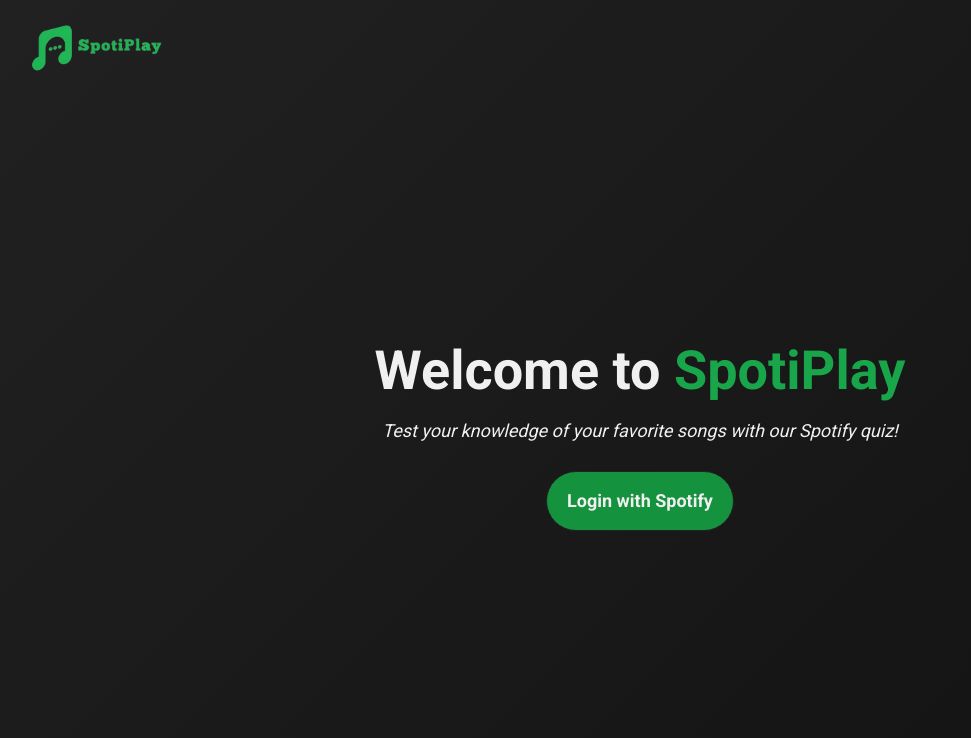
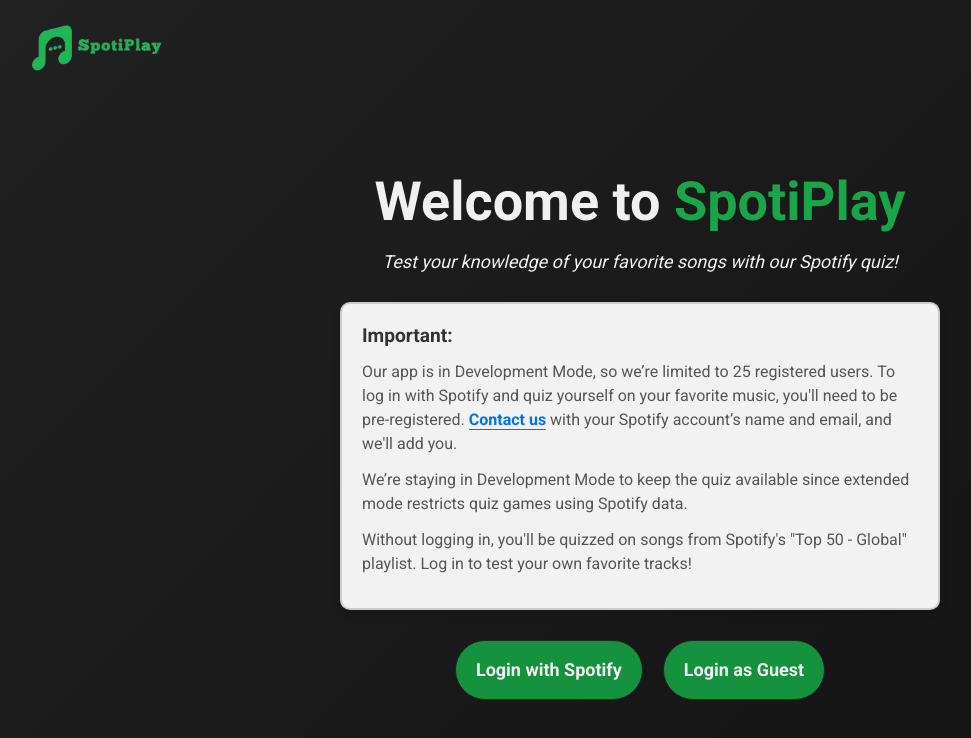
Before and after one commit to bonjourmontreal/SpotiPlay, a Django app: page / in a window 1280 px wide. Shown: the top 738 px of the page, without its empty margins (0-971 px from the left). Run offline with Django 5.2, Linux system fonts and the light colour scheme.

Commit message:
Added Guest user with Top 50 - Global songs for no log-in auth

```diff
--- a/quiz/static/quiz/css/styles.css
+++ b/quiz/static/quiz/css/styles.css
@@ -321,6 +321,37 @@
     text-align: center;
     margin-bottom: 16px;
     width: 100%;
+}
+
+/* Index page*/
+.info-message-index {
+    margin-bottom: 30px;
+    padding: 20px;
+    border: 2px solid #ccc;
+    background-color: #f2f2f2; /* Slightly darker grey */
+    border-radius: 10px;
+    box-shadow: 0 4px 8px rgba(0, 0, 0, 0.1);
+    font-family: Arial, sans-serif;
+    max-width: 600px;
+    margin: 0 auto 20;
+}
+
+.info-message-index p {
+    font-size: 1em;
+    color: #555;
+}
+
+.info-message-index .info-heading {
+    font-size: 1.2em;
+    font-weight: bold;
+    color: #333;
+}
+
+.info-message-index .contact-link {
+    color: #0073e6;
+    text-decoration: none;
+    font-size: 1em;
+    border-bottom: 1px solid #0073e6;
 }
 
 /* Profile Page Styles */
--- a/quiz/templates/quiz/base.html
+++ b/quiz/templates/quiz/base.html
@@ -19,7 +19,7 @@
                     <img src="{% static 'quiz/images/SpotiPlay_Logo.png' %}" alt="SpotiPlay Logo" id="spotiplay-logo">
                 </a>
             </div>
-            {% if request.session.access_token %}
+            {% if request.session.display_name %}
             <div class="header-right">
                 <a href="{% url 'welcome' %}" class="home-button">
                     <i class="fas fa-home"></i>
--- a/quiz/templates/quiz/index.html
+++ b/quiz/templates/quiz/index.html
@@ -9,9 +9,29 @@
         <h1>Welcome to <span class="highlight">SpotiPlay</span></h1>
         <p class="subtitle">Test your knowledge of your favorite songs with our Spotify quiz!</p>
     </div>
-    <div>
+
+    <!-- Informational message with improved UI -->
+    <div class="info-message info-message-index">
+        <p class="info-heading"><strong>Important:</strong></p> <!-- Adjusted the heading size -->
+        <p>
+            Our app is in Development Mode, so we’re limited to 25 registered users. To log in with Spotify and quiz yourself on your favorite music, you'll need to be pre-registered.
+            <a href="mailto:support@spotiplay.com" class="contact-link">Contact us</a> with your Spotify account’s name and email, and we'll add you.
+        </p>
+        <p>
+            We’re staying in Development Mode to keep the quiz available since extended mode restricts quiz games using Spotify data.
+        </p>
+        <p>
+            Without logging in, you'll be quizzed on songs from Spotify's "Top 50 - Global" playlist. Log in to test your own favorite tracks!
+        </p>
+    </div>
+
+    <!-- Buttons to log in with Spotify or play without an account -->
+    <div class="button-section" style="display: flex; justify-content: center; gap: 20px;">
         <button class="btn-primary">
             <a href="{% url 'spotify_auth' %}">Login with Spotify</a>
         </button>
+        <button class="btn-primary">
+            <a href="{% url 'welcome' %}">Login as Guest</a>
+        </button>
     </div>
 {% endblock %}
--- a/quiz/views.py
+++ b/quiz/views.py
@@ -17,6 +17,7 @@
 class SpotifyAuth:
     AUTH_URL = "https://accounts.spotify.com/authorize"
     TOKEN_URL = "https://accounts.spotify.com/api/token"
+    CLIENT_CREDENTIALS_URL = "https://accounts.spotify.com/api/token"
 
     @staticmethod
     def get_redirect_uri():
@@ -69,6 +70,23 @@
             return response.json()
         else:
             logger.error(f"Failed to exchange code: {response.text}")
+            return None
+
+    @staticmethod
+    def get_app_access_token():
+        """Get Spotify API access token using Client Credentials Flow (no user authentication)."""
+        auth_response = requests.post(
+            SpotifyAuth.CLIENT_CREDENTIALS_URL,
+            {
+                'grant_type': 'client_credentials',
+                'client_id': settings.SOCIAL_AUTH_SPOTIFY_KEY,
+                'client_secret': settings.SOCIAL_AUTH_SPOTIFY_SECRET,
+            }
+        )
+        if auth_response.status_code == 200:
+            return auth_response.json()['access_token']
+        else:
+            logger.error(f"Failed to get app access token: {auth_response.text}")
             return None
 
 def spotify_auth(request):
@@ -164,6 +182,29 @@
         ]
         return simplified_tracks
 
+    @staticmethod
+    def fetch_playlist_tracks(access_token, playlist_id, limit=50):
+        """Fetch tracks from a specified playlist."""
+        headers = {'Authorization': f'Bearer {access_token}'}
+        url = f'{SpotifyAPI.BASE_URL}/playlists/{playlist_id}/tracks?limit={limit}'
+        response = requests.get(url, headers=headers)
+
+        if response.status_code != 200:
+            logger.error(f"Failed to fetch playlist tracks: {response.status_code}")
+            return {'error': 'Failed to fetch playlist tracks', 'status_code': response.status_code}
+
+        playlist_tracks = response.json().get('items', [])
+        simplified_tracks = [
+            {
+                'name': track['track']['name'],
+                'artist': ', '.join(artist['name'] for artist in track['track']['artists']),
+                'preview_url': track['track']['preview_url']
+            }
+            for track in playlist_tracks if track['track']['preview_url'] is not None  # Ensure we only include tracks with preview URLs
+        ]
+
+        return simplified_tracks
+
 def logout(request):
     """Log the user out by clearing Spotify authentication data."""
     # Clear Spotify authentication data from the session
@@ -182,13 +223,16 @@
 
 def profile(request):
     """Render the profile page."""
+    # Check if the user is authenticated via Spotify or using the 'Guest' profile
     if 'access_token' not in request.session:
-        return redirect('index')
-
-    # Get user information from session
-    user_id = request.session.get('user_id')
-    display_name = request.session.get('display_name')
-    spotify_user_id = request.session.get('spotify_user_id')
+        # Non-authenticated user; use 'Guest' profile data
+        user = User.objects.get(username='Guest')
+        display_name = user.first_name
+        user_id = user.id
+    else:
+        # Authenticated user
+        user_id = request.session.get('user_id')
+        display_name = request.session.get('display_name')
 
     if not user_id:
         print("User ID not found in session")
@@ -207,87 +251,82 @@
 
     context = {
         'display_name': display_name,
-        'spotify_user_id': spotify_user_id,
+        'spotify_user_id': request.session.get('spotify_user_id', None),
         'highest_score': highest_score.score if highest_score else 0,
         'total_score': total_score,
         'times_played': times_played,
     }
-
-    # Log context data for debugging
-    # print(f"Profile context: {context}")
 
     return render(request, 'quiz/profile.html', context)
 
 def welcome(request):
     """Render the welcome page."""
     if 'access_token' not in request.session:
-        return redirect('index')
+        # Non-authenticated user, use or create the 'Guest' user
+        user, created = User.objects.get_or_create(username='Guest', defaults={'first_name': 'Guest'})
+        request.session['user_id'] = user.id
+        request.session['display_name'] = user.first_name
+
     display_name = request.session.get('display_name')
     return render(request, 'quiz/welcome.html', {'display_name': display_name})
 
 def leaderboard(request):
     """Render the leaderboard page."""
-    if 'access_token' not in request.session:
-        return redirect('index')
+    # Both authenticated and 'Guest' users should have access
     return render(request, 'quiz/leaderboard.html')
 
 def quiz(request):
     """Render the quiz page."""
-    if 'access_token' not in request.session:
-        return redirect('index')
+    # No need to create the 'Guest' user here anymore
     return render(request, 'quiz/quiz.html')
 
 def results(request):
     """Render the results page."""
-    if 'access_token' not in request.session:
-        return redirect('index')
+    # Ensure that both authenticated and 'Guest' users can access the results
     score = request.session.get('score', 0)
     return render(request, 'quiz/results.html', {'score': score})
 
 def quiz_data(request):
-    """Handle quiz data request: fetch user's top tracks from Spotify API."""
+    """Handle quiz data request: fetch user's top tracks from Spotify API or a hardcoded playlist."""
+    time_range = request.GET.get('time_range', 'medium_term')  # Default to medium_term
+
+    # If user is logged in and has an access token, use their data
     access_token = request.session.get('access_token')
-    time_range = request.GET.get('time_range', 'medium_term')  # Default to medium_term
-    if not access_token:
-        return JsonResponse({'error': 'Access token is missing'}, status=400)
+    if access_token:
+        top_tracks = SpotifyAPI.fetch_user_top_tracks(access_token, time_range=time_range)
+        if 'error' in top_tracks:
+            return JsonResponse(top_tracks, status=top_tracks.get('status_code', 500))
+        return JsonResponse({'top_tracks': top_tracks})
 
-    # Fetch user's top tracks from Spotify API
-    top_tracks = SpotifyAPI.fetch_user_top_tracks(access_token, time_range=time_range)
+    # If user is not logged in, fetch playlist using app credentials
+    app_access_token = SpotifyAuth.get_app_access_token()
+    if app_access_token:
+        top_50_playlist_id = '37i9dQZEVXbMDoHDwVN2tF'
+        predefined_tracks = SpotifyAPI.fetch_playlist_tracks(app_access_token, top_50_playlist_id)
+        return JsonResponse({'top_tracks': predefined_tracks})
 
-    if 'error' in top_tracks:
-        return JsonResponse(top_tracks, status=top_tracks.get('status_code', 500))
-
-    return JsonResponse({'top_tracks': top_tracks})
+    return JsonResponse({'error': 'Unable to fetch playlist'}, status=500)
 
 def submit_score(request):
     """Handle POST request to submit a user's score."""
     if request.method == 'POST':
         try:
-            # Check if access token is present in session
-            if 'access_token' not in request.session:
-                logger.error("Access token not found in session during score submission")
-                return JsonResponse({'error': 'User not authenticated'}, status=401)
-
             # Retrieve score from request body
             score = json.loads(request.body).get('score')
             if score is None:
                 logger.error("Score not found in request body")
                 return JsonResponse({'error': 'Score not provided'}, status=400)
 
-            # Check if user ID is present in session
+            # Check if user is authenticated or non-authenticated
             user_id = request.session.get('user_id')
             if not user_id:
-                logger.error("User ID not found in session")
-                return JsonResponse({'error': 'User not authenticated'}, status=401)
+                # Non-authenticated user; use or create 'Guest' user
+                user, created = User.objects.get_or_create(username='Guest', defaults={'first_name': 'Guest'})
+            else:
+                # Authenticated user
+                user = User.objects.get(id=user_id)
 
-            # Retrieve user from database
-            try:
-                user = User.objects.get(id=user_id)
-            except User.DoesNotExist:
-                logger.error("User not found in database")
-                return JsonResponse({'error': 'User not found'}, status=401)
-
-            # Create leaderboard entry
+            # Create leaderboard entry for the user
             Leaderboard.objects.create(user=user, score=score)
             request.session['score'] = score
             logger.info(f"Score submitted successfully for user {user.username}")
@@ -299,6 +338,7 @@
     # Handle invalid request method
     logger.error("Invalid request method")
     return JsonResponse({'error': 'Invalid request'}, status=400)
+
 
 def get_leaderboard(request):
     """Retrieve the top 20 scores from the leaderboard."""
```
